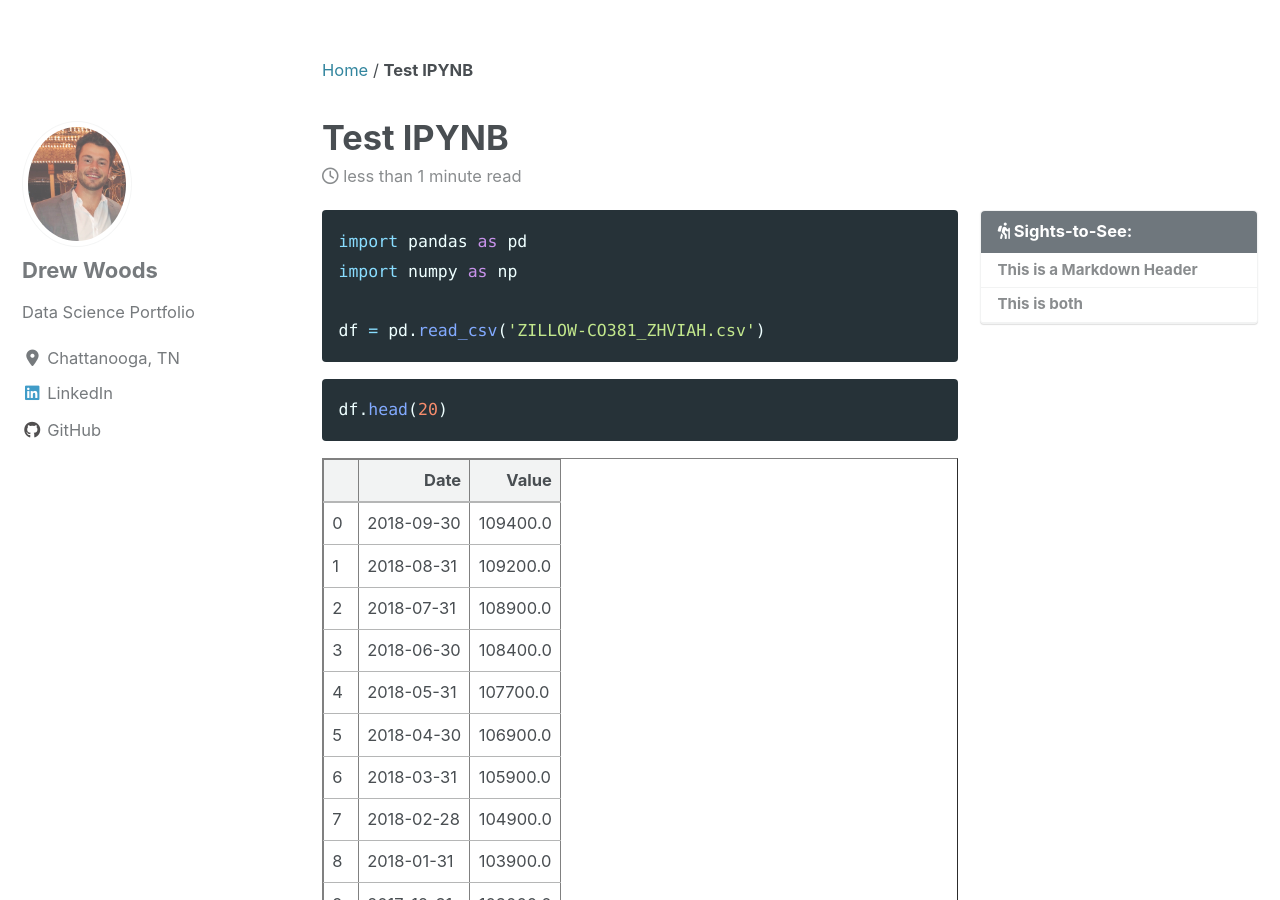
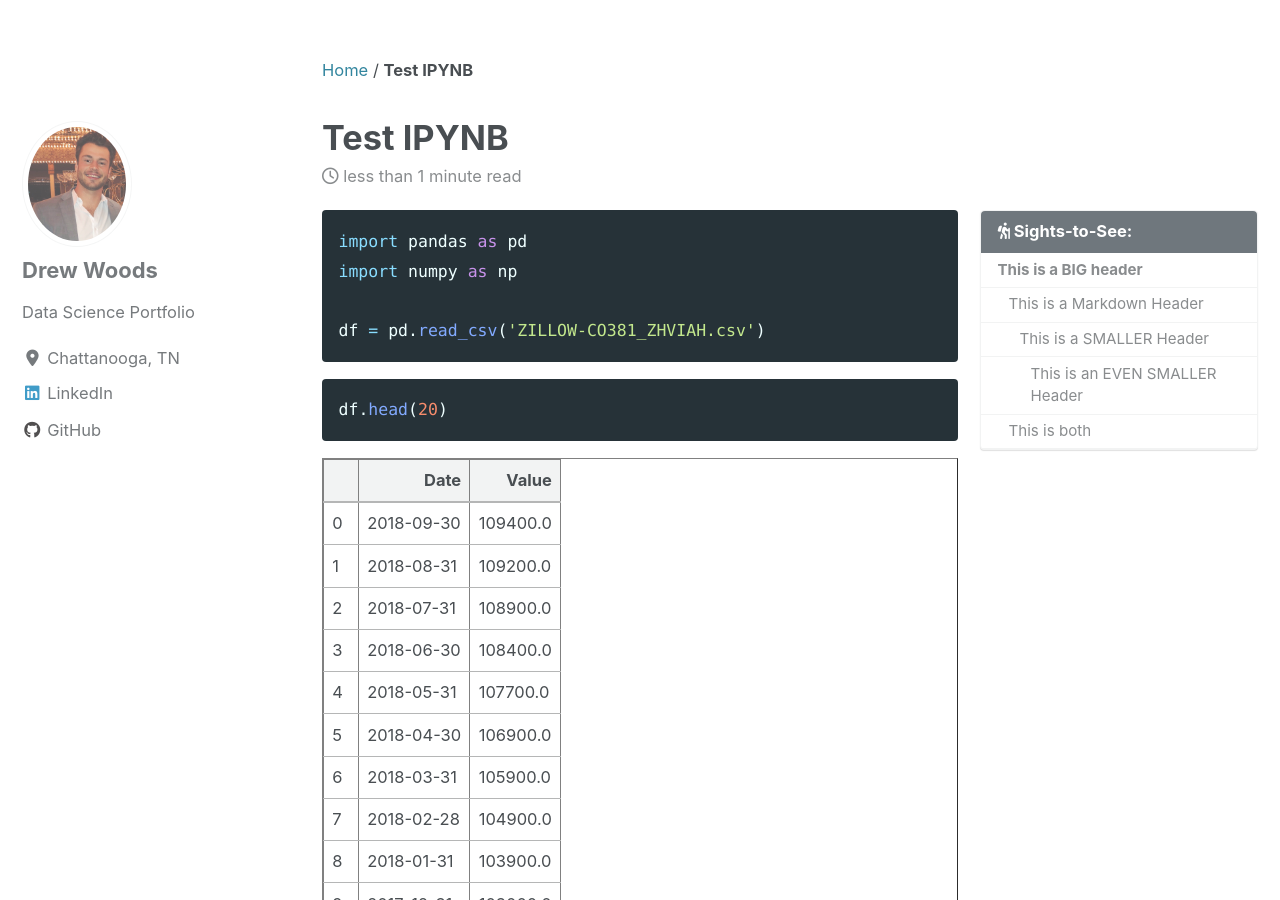
Before and after one commit to backdoordata/backdoordata.github.io, a Jekyll site: the page built from _posts/2020-02-06-testNB.md, in a window 1280 px wide and 900 px high, scrolled down 493 px. Built offline with Jekyll 4.4.1, drawn with Linux system fonts in a browser that asks for light colours; cached includes are drawn as plain includes; nearby versions of some CDN libraries; some of the changed text lies outside the part shown.

Commit message:
testing TOC's

```diff
--- a/_posts/2020-02-06-testNB.md
+++ b/_posts/2020-02-06-testNB.md
@@ -173,9 +173,10 @@ df.plot()
 
 ![png](/images/output_2_1.png)
 
-
+# This is a BIG header
 ## This is a Markdown Header
-
+### This is a SMALLER Header
+#### This is an EVEN SMALLER Header
 & this is markdown text
 
 ## This is both
```
